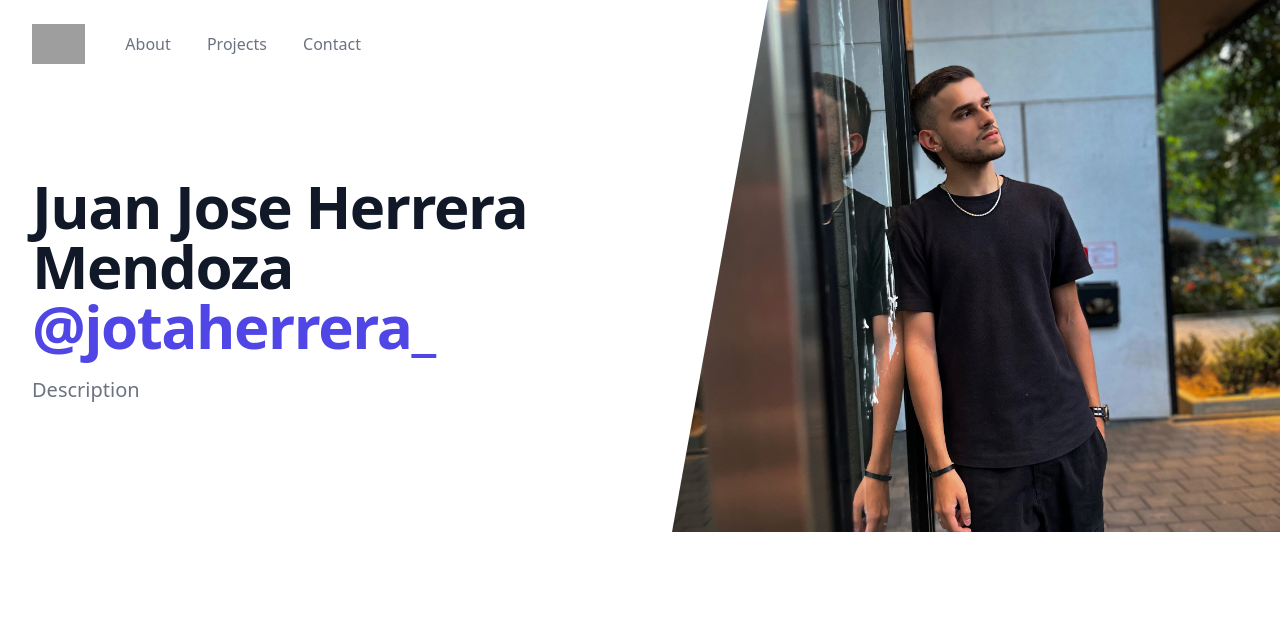
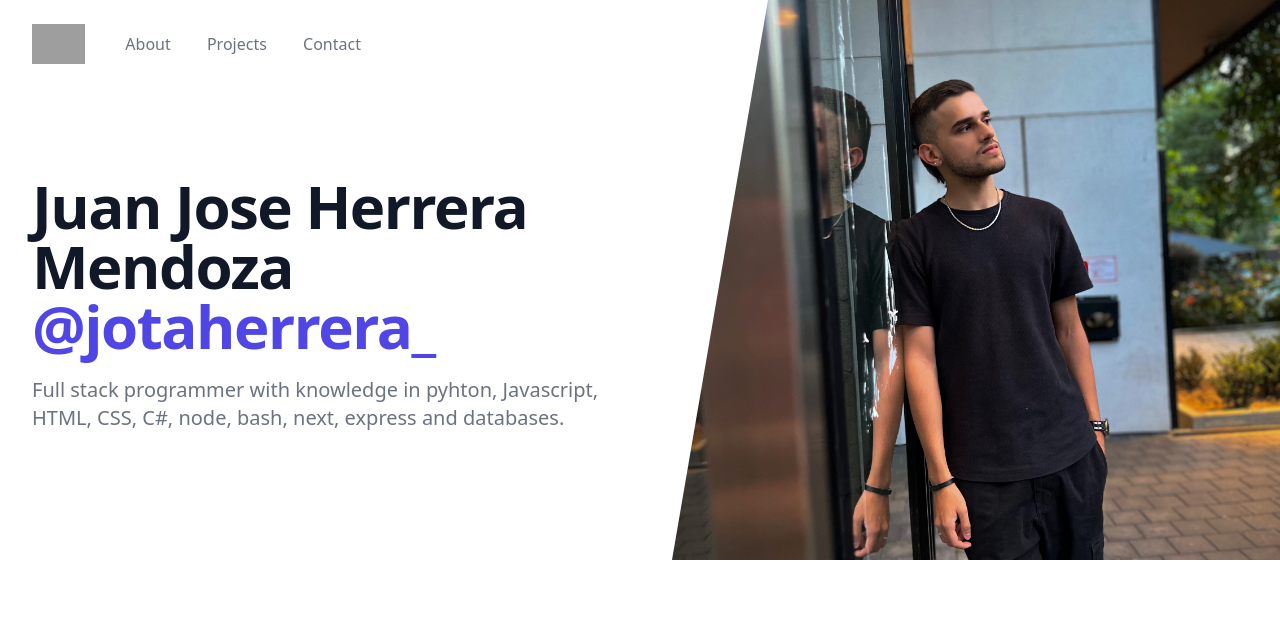
Before and after one commit to Jotaherrera/async-landing, a website: page src/index.html in a window 1280 px wide. Shown: the top 625 px of the page. Drawn offline with nearby package versions, Linux system fonts and the light colour scheme; grey boxes are pictures that could not be loaded.

Commit message:
Add description

```diff
--- a/src/index.html
+++ b/src/index.html
@@ -78,7 +78,8 @@
               <p
                 class="mt-3 text-base text-gray-500 sm:mt-5 sm:text-lg sm:max-w-xl sm:mx-auto md:mt-5 md:text-xl lg:mx-0"
               >
-                Description
+                Full stack programmer with knowledge in pyhton, Javascript,
+                HTML, CSS, C#, node, bash, next, express and databases.
               </p>
             </div>
           </main>
```
